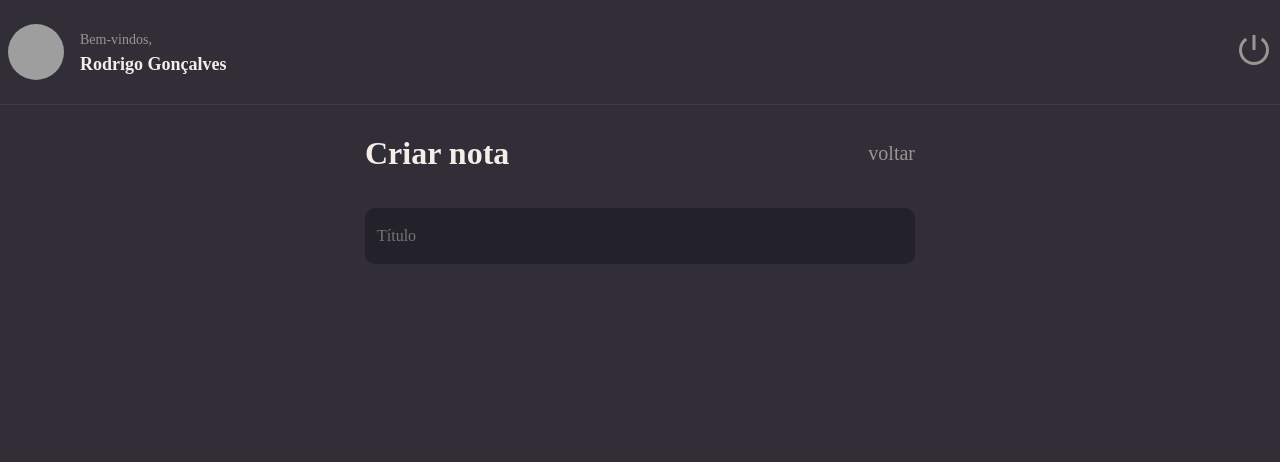
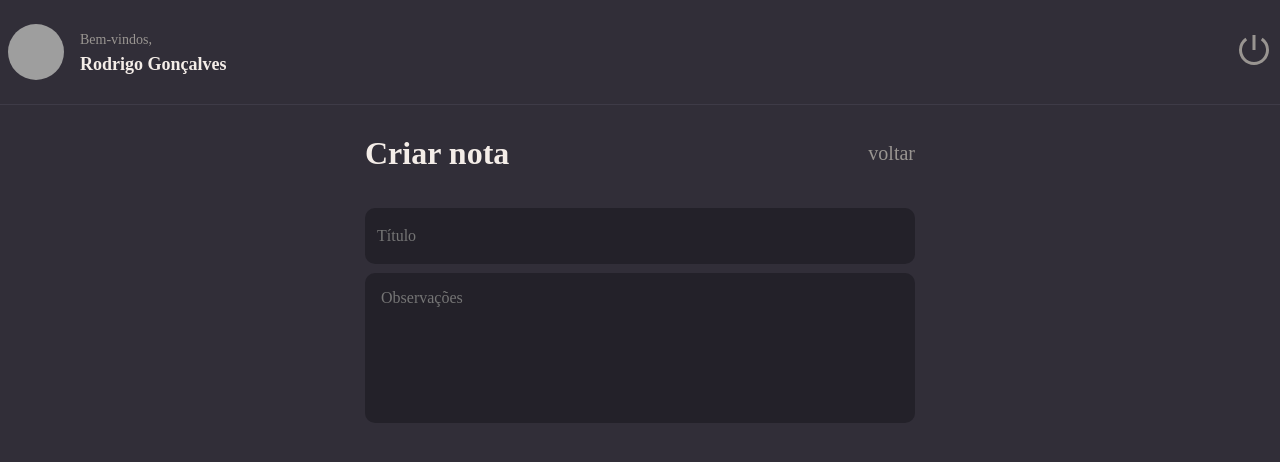
Before and after one commit to daiaanebarbosaf/rocketnotes, a React app: page / in a window 1280 px wide. Shown: the top 462 px of the page. Built offline with nearby package versions, Linux system fonts and the light colour scheme; grey boxes are pictures that could not be loaded; the HTML template or start-up script is replaced by a standard one.

Commit message:
importing TextArea

```diff
--- a/src/pages/New/index.jsx
+++ b/src/pages/New/index.jsx
@@ -1,5 +1,6 @@
 import { Header } from '../../components/Header';
 import { Input } from '../../components/Input';
+import { Textarea } from '../../components/Textarea';
 
 import { Container, Form } from './styles';
 
@@ -16,6 +17,8 @@
           </header>
 
           <Input placeholder="Título" />
+          <Textarea placeholder="Observações"/>
+
         </Form>
       </main>
     </Container>
```
